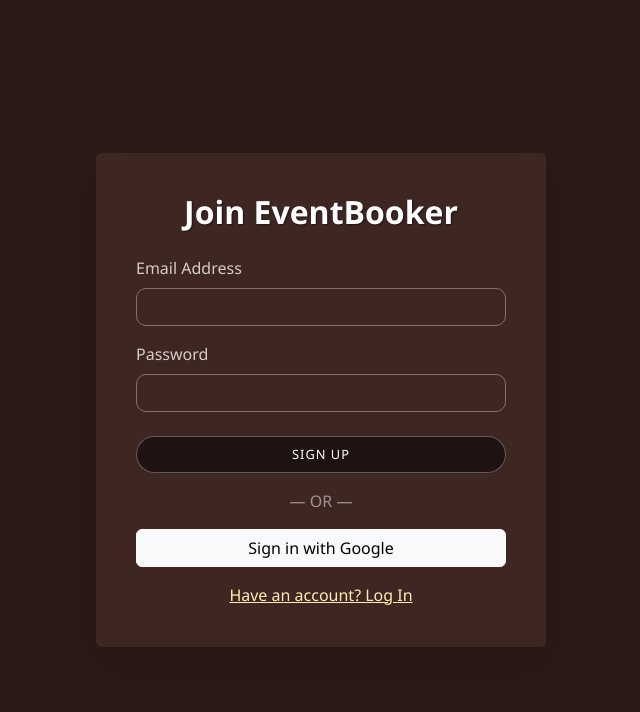
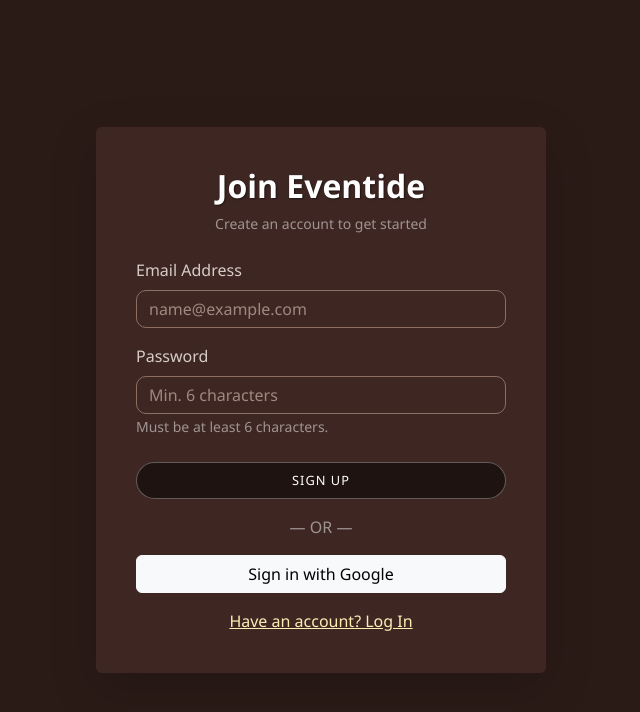
Before and after one commit to yusra25cyber/event-organizer, a React (Vite) app: page /login in a window 1280 px wide. Both pictures are taken after a click on the element "Need an account? Sign Up". Shown: the top 712 px of the page, without its empty margins (319-959 px from the left). Built offline with nearby package versions, Linux system fonts and the light colour scheme; no server answers.

Commit message:
final commit for sure

```diff
--- a/index.html
+++ b/index.html
@@ -4,7 +4,7 @@
     <meta charset="UTF-8" />
     <link rel="icon" type="image/svg+xml" href="/vite.svg" />
     <meta name="viewport" content="width=device-width, initial-scale=1.0" />
-    <title>event-organizer-m3</title>
+    <title>Eventide</title>
   </head>
   <body>
     <div id="root"></div>
--- a/src/pages/AuthPage.jsx
+++ b/src/pages/AuthPage.jsx
@@ -1,7 +1,6 @@
 import React, { useState, useContext, useEffect } from "react";
 import { useNavigate } from "react-router-dom";
 import { Container, Card, Form, Button, Alert } from "react-bootstrap";
-// 1. IMPORT FIREBASE FUNCTIONS
 import {
   signInWithPopup,
   GoogleAuthProvider,
@@ -15,7 +14,7 @@ export default function AuthPage() {
   const navigate = useNavigate();
   const { user } = useContext(UserContext);
 
-  // Redirect if already logged in
+  // Background check: If user is already logged in, go to dashboard
   useEffect(() => {
     if (user) {
       navigate("/dashboard");
@@ -35,7 +34,7 @@ export default function AuthPage() {
     try {
       const provider = new GoogleAuthProvider();
       await signInWithPopup(auth, provider);
-      // Navigation happens automatically via useEffect above
+      navigate("/dashboard");
     } catch (err) {
       console.error(err);
       setError("Google Sign In Failed.");
@@ -43,11 +42,18 @@ export default function AuthPage() {
     }
   };
 
-  // --- EMAIL LOGIN ---
+  // --- EMAIL LOGIN/SIGNUP ---
   const handleEmailAuth = async (e) => {
     e.preventDefault();
     setError("");
     setLoading(true);
+
+    // 1. CLIENT-SIDE VALIDATION (Check before sending to Firebase)
+    if (password.length < 6) {
+      setError("Password must be at least 6 characters long.");
+      setLoading(false);
+      return; // Stop here! Don't talk to Firebase.
+    }
 
     try {
       if (isLogin) {
@@ -57,16 +63,26 @@ export default function AuthPage() {
         // Sign Up
         await createUserWithEmailAndPassword(auth, email, password);
       }
-      // Navigation happens automatically via useEffect above
+
+      // Force Redirect on Success
+      navigate("/dashboard");
     } catch (err) {
       console.error(err);
-      if (err.code === "auth/email-already-in-use")
-        setError("Email already used.");
-      else if (err.code === "auth/wrong-password") setError("Wrong password.");
-      else if (err.code === "auth/user-not-found") setError("User not found.");
-      else if (err.code === "auth/weak-password")
-        setError("Password too weak.");
-      else setError(err.message);
+
+      // 2. CLEAR ERROR MESSAGES
+      if (err.code === "auth/email-already-in-use") {
+        setError("This email is already registered. Please Log In instead.");
+      } else if (err.code === "auth/wrong-password") {
+        setError("Incorrect password. Please try again.");
+      } else if (err.code === "auth/user-not-found") {
+        setError("No account found with this email.");
+      } else if (err.code === "auth/weak-password") {
+        setError("Password is too weak. Use at least 6 characters.");
+      } else if (err.code === "auth/invalid-email") {
+        setError("Please enter a valid email address.");
+      } else {
+        setError("Authentication failed. Please check your details.");
+      }
       setLoading(false);
     }
   };
@@ -83,11 +99,25 @@ export default function AuthPage() {
         <Card.Body>
           <div className="text-center mb-4">
             <h2 className="fw-bold" style={{ color: "#ffecb3" }}>
-              {isLogin ? "Welcome Back" : "Join EventBooker"}
+              {isLogin ? "Welcome Back" : "Join Eventide"}
             </h2>
+            <p className="text-white-50 small">
+              {isLogin
+                ? "Log in to continue"
+                : "Create an account to get started"}
+            </p>
           </div>
 
-          {error && <Alert variant="danger">{error}</Alert>}
+          {/* Error Alert */}
+          {error && (
+            <Alert
+              variant="danger"
+              className="text-center"
+              style={{ fontSize: "0.9rem" }}
+            >
+              {error}
+            </Alert>
+          )}
 
           <Form onSubmit={handleEmailAuth}>
             <Form.Group className="mb-3">
@@ -96,6 +126,7 @@ export default function AuthPage() {
               </Form.Label>
               <Form.Control
                 type="email"
+                placeholder="name@example.com"
                 value={email}
                 onChange={(e) => setEmail(e.target.value)}
                 required
@@ -106,10 +137,16 @@ export default function AuthPage() {
               <Form.Label style={{ color: "#d7ccc8" }}>Password</Form.Label>
               <Form.Control
                 type="password"
+                placeholder="Min. 6 characters"
                 value={password}
                 onChange={(e) => setPassword(e.target.value)}
                 required
               />
+              {!isLogin && (
+                <Form.Text className="text-white-50 small">
+                  Must be at least 6 characters.
+                </Form.Text>
+              )}
             </Form.Group>
 
             <Button
@@ -139,7 +176,10 @@ export default function AuthPage() {
                 cursor: "pointer",
                 textDecoration: "underline",
               }}
-              onClick={() => setIsLogin(!isLogin)}
+              onClick={() => {
+                setIsLogin(!isLogin);
+                setError(""); // Clear errors when switching
+              }}
             >
               {isLogin ? "Need an account? Sign Up" : "Have an account? Log In"}
             </span>
```
